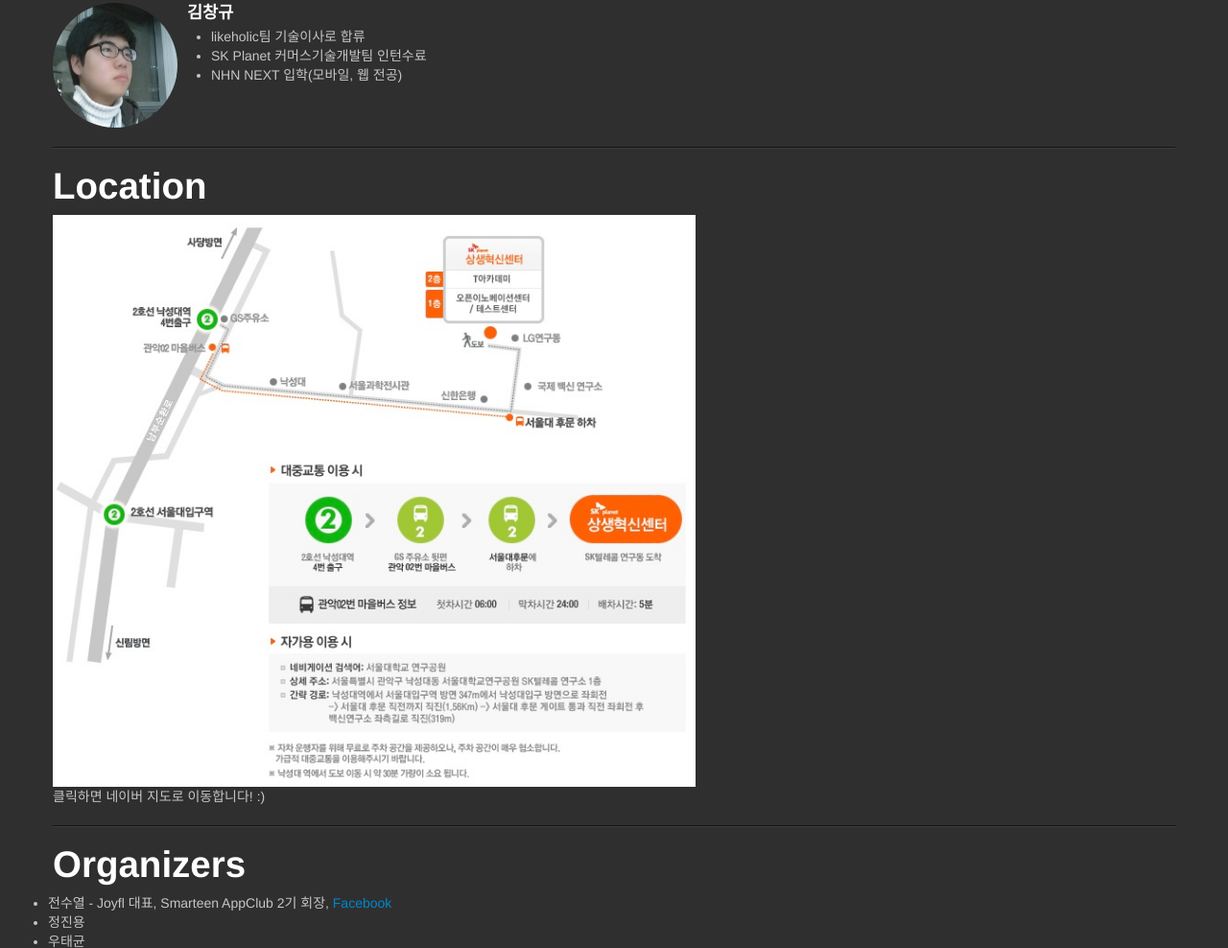
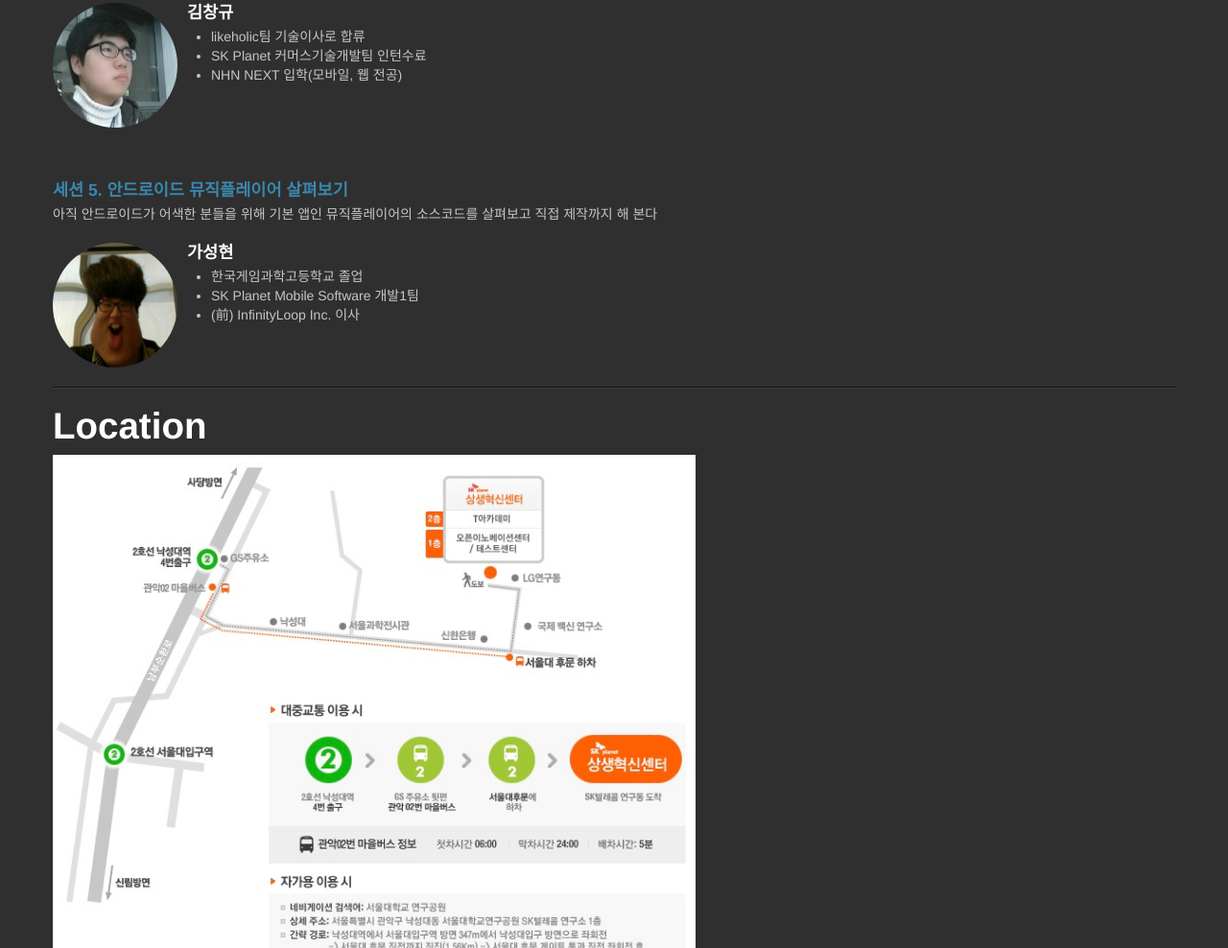
Before and after one commit to smarteen/app-festival-2nd, a plain HTML site: page index.html in a window 1280 px wide. Shown: the part 2837-3825 px from the top of the page at 96% size. Drawn offline with nearby package versions, Linux system fonts and the light colour scheme.

Commit message:
Added session5.

```diff
--- a/index.html
+++ b/index.html
@@ -262,6 +262,29 @@
           <ul>
         </div>
       </div>
+
+      <br/><br/>
+
+       <div class="media">
+        <div class="media-body">
+          <h4 class="media-heading text-info">세션 5. 안드로이드 뮤직플레이어 살펴보기</h4>
+          아직 안드로이드가 어색한 분들을 위해 기본 앱인 뮤직플레이어의 소스코드를 살펴보고 직접 제작까지 해 본다
+        </div>
+
+        <br/>
+
+        <a class="pull-left">
+          <img class="img-circle" src="photo/speakers/sunghyun.jpg" alt="" width="130">
+        </a>
+        <div class="media-body">
+          <h4 class="media-heading">가성현</h4>
+          <ul>
+			<li>한국게임과학고등학교 졸업</li>
+			<li>SK Planet Mobile Software 개발1팀</li>
+			<li>(前) InfinityLoop Inc. 이사</li>
+          <ul>
+        </div>
+      </div>
     </section>
 
     <hr>
```
Also changed, not shown: photo/speakers/sunghyun.jpg (added).
